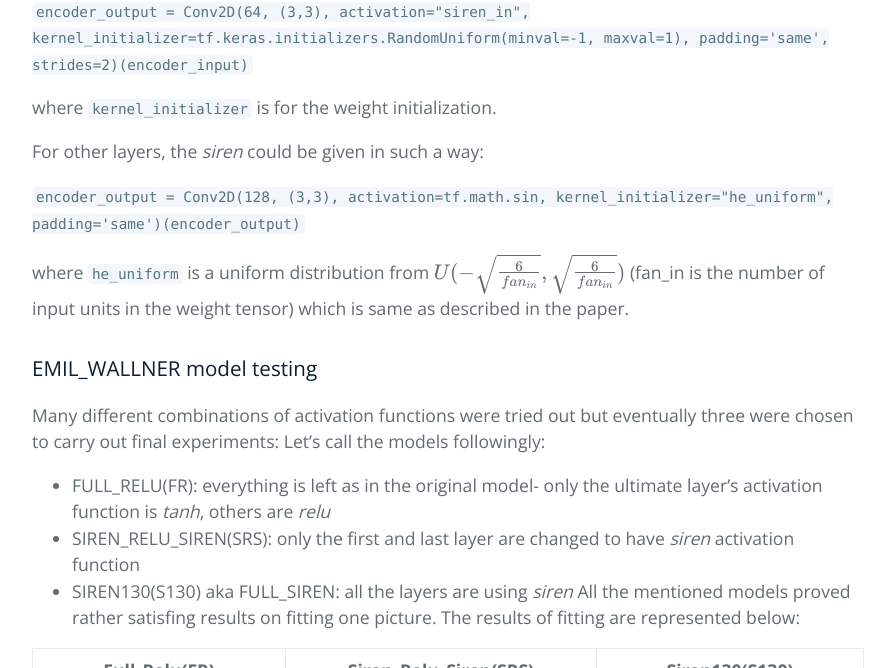
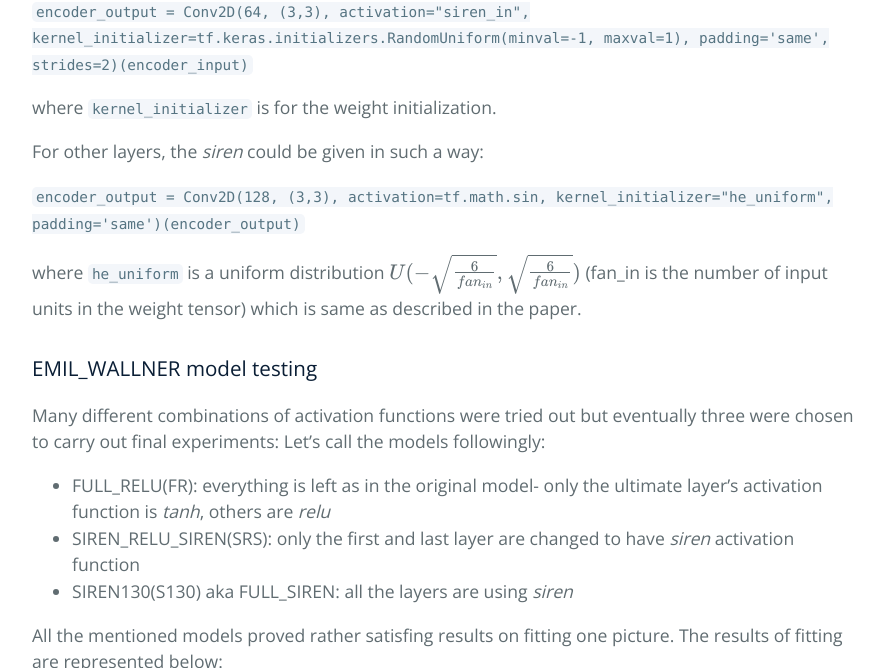
Before and after one commit to mathiasare/SIREN-ImageColorizerProject, a Jekyll site: the page built from index.md, in a window 1280 px wide and 900 px high, scrolled down 4895 px, cut to the strip 0-668 px from the top of the window. Shown: the whole strip, without its empty margins (192-1087 px from the left). Built offline with Jekyll 4.4.1, drawn with Linux system fonts in a browser that asks for light colours; formulas are drawn with MathJax 3; some of the changed text lies outside the part shown.

Commit message:
Update index.md

```diff
--- a/index.md
+++ b/index.md
@@ -137,7 +137,7 @@
 
 `encoder_output = Conv2D(128, (3,3), activation=tf.math.sin, kernel_initializer="he_uniform", padding='same')(encoder_output)`
 
-where `he_uniform` is a uniform distribution from $U(-\sqrt{\frac{6}{fan_{in}}},\sqrt{\frac{6}{fan_{in}}})$ (fan_in is the number of input units in the weight tensor) which is same as described in the paper.
+where `he_uniform` is a uniform distribution $U(-\sqrt{\frac{6}{fan_{in}}},\sqrt{\frac{6}{fan_{in}}})$ (fan_in is the number of input units in the weight tensor) which is same as described in the paper.
 
 ### EMIL_WALLNER model testing
 
@@ -146,6 +146,7 @@
 - FULL_RELU(FR): everything is left as in the original model- only the ultimate layer's activation function is *tanh*, others are *relu*
 - SIREN_RELU_SIREN(SRS): only the first and last layer are changed to have *siren* activation function
 - SIREN130(S130) aka FULL_SIREN: all the layers are using *siren*
+
 All the mentioned models proved rather satisfing results on fitting one picture. The results of fitting are represented below:
 
 | Full_Relu(FR) |  Siren_Relu_Siren(SRS) | Siren130(S130)|
@@ -199,13 +200,13 @@
 
 | Full_Relu |  Siren_Relu_Siren | Siren130|
 |:-------------------------:|:-------------------------:|:------------------:|
-|                       |   *Predicting test images after 1000 epochs*     |              |
+|                       | *Predicting test images after* |      *1000 epochs*         |
 ![](pics/tests/relu/exp11_relu.gif) |![](pics/tests/srs/exp11_srs.gif) |![](pics/tests/siren/exp11_siren.gif)
 ![](pics/tests/relu/exp12_relu.gif) |![](pics/tests/srs/exp12_srs.gif) |![](pics/tests/siren/exp12_siren.gif)
 ![](pics/tests/relu/exp13_relu.gif) |![](pics/tests/srs/exp13_srs.gif) |![](pics/tests/siren/exp13_siren.gif)
 ![](pics/tests/relu/exmp3_relu.gif) |![](pics/tests/srs/exmp3_srs.gif) |![](pics/tests/siren/exmp3_siren.gif)
 ![](pics/tests/relu/exmp2_relu.gif) |![](pics/tests/srs/exmp2_srs.gif) |![](pics/tests/siren/exmp2_siren.gif)
-![](pics/tests/relu/ima_other2.PNG) |![](pics/tests/srs/ima_other5.PNG) |![](pics/tests/siren/ima_nut2.PNG)
+![](pics/tests/relu/ima_other2.png) |![](pics/tests/srs/ima_other5.png) |![](pics/tests/siren/ima_nut2.png)
 
 We can see again that, as these results are saved after 1000 epochs and due that time SRS has overfitted a lot whose signes can be noticed easily from the results.
 
@@ -245,7 +246,7 @@
 
 We consider image A and image B, we want to obtain image C as a mix of the 2 initial images. If we merge the images pixel by pixel, we will obtain new colors which we do not want. instead, we want only the main elements of each image to be present. Therefore, we are going to merge the gradients of the 2 images, and then build the image associated to this gradient. This operation does not require the use of SIREN networks. However, it is possible to use them as a storage format of each image.
 
-![Model](SIREN_merging.png)
+![Model](imgs/SIREN_merging.png)
 
 ### First test: merging 2 black and white images
 
```
